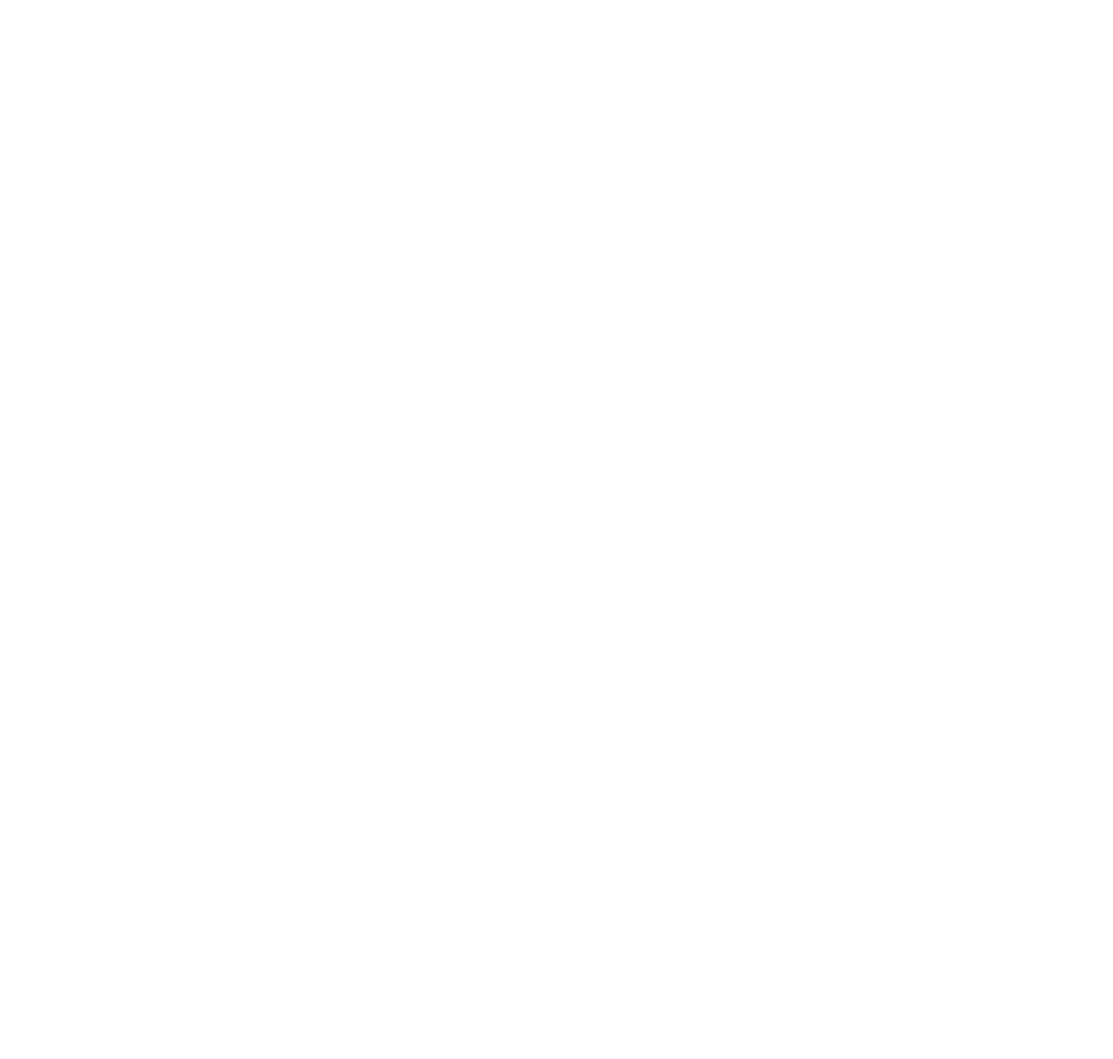
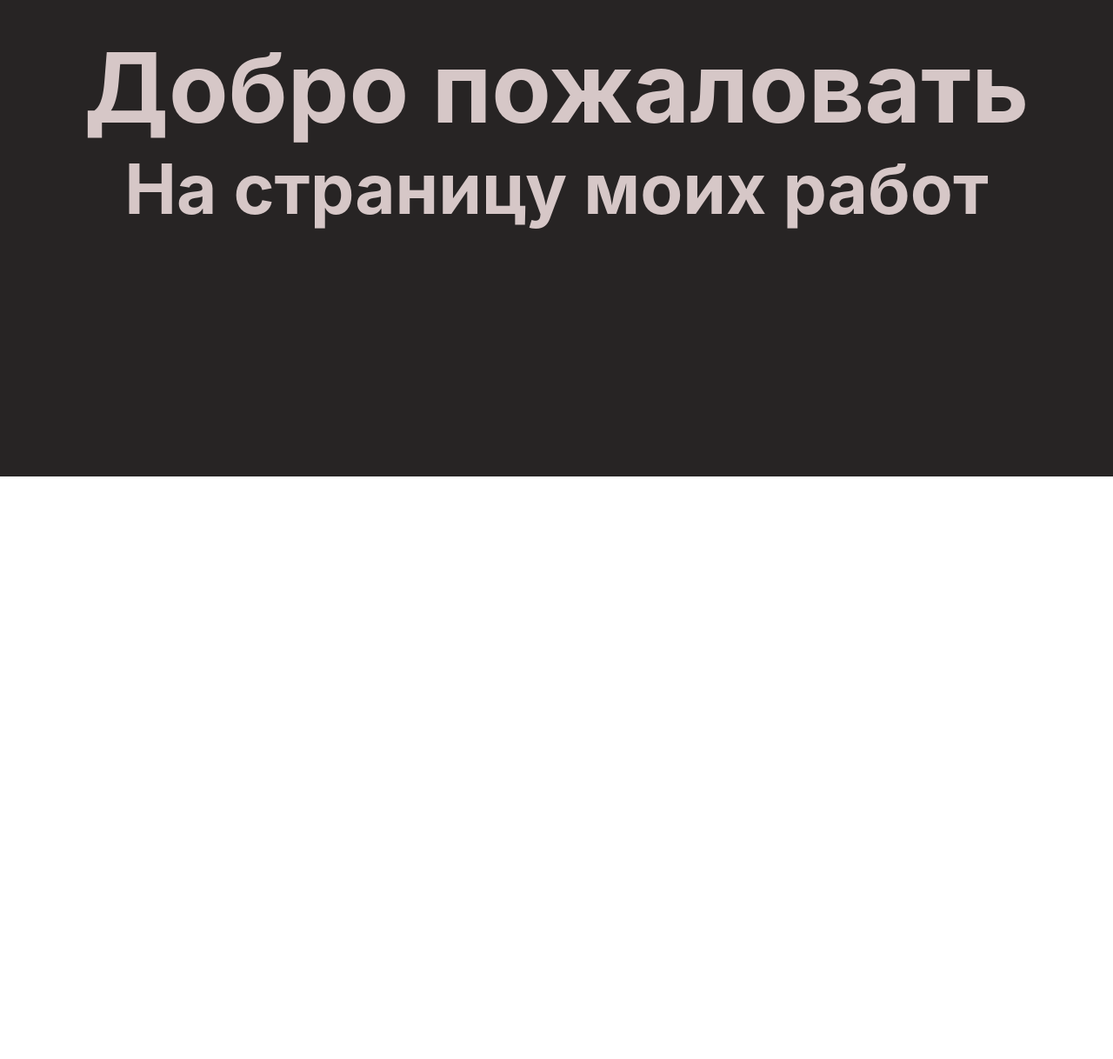
Before and after one commit to Evgenii-Buslaev/PortfolioSiteReact, a React (Create React App) app: page / in a window 1280 px wide. Shown: the part 252-1470 px from the top of the page at 87% size. Before the commit the page ends 800 px from the top, so only its background shows below. Built offline with nearby package versions, Linux system fonts and the light colour scheme.

Commit message:
Creating main components

```diff
--- a/src/App.css
+++ b/src/App.css
@@ -1,38 +1,8 @@
+* {
+  margin: 0;
+  padding: 0;
+}
+
 .App {
   text-align: center;
 }
-
-.App-logo {
-  height: 40vmin;
-  pointer-events: none;
-}
-
-@media (prefers-reduced-motion: no-preference) {
-  .App-logo {
-    animation: App-logo-spin infinite 20s linear;
-  }
-}
-
-.App-header {
-  background-color: #282c34;
-  min-height: 100vh;
-  display: flex;
-  flex-direction: column;
-  align-items: center;
-  justify-content: center;
-  font-size: calc(10px + 2vmin);
-  color: white;
-}
-
-.App-link {
-  color: #61dafb;
-}
-
-@keyframes App-logo-spin {
-  from {
-    transform: rotate(0deg);
-  }
-  to {
-    transform: rotate(360deg);
-  }
-}
--- a/src/App.js
+++ b/src/App.js
@@ -1,7 +1,18 @@
+import AppSection from "./components/AppSection";
+import Greeting from "./components/Greeting";
 import "./App.css";
 
 function App() {
-  return <div className="App"></div>;
+  return (
+    <div className="App">
+      <AppSection name="greeting">
+        <Greeting />
+      </AppSection>
+      <AppSection name="about" />
+      <AppSection name="portfolio" />
+      <AppSection name="contacts" />
+    </div>
+  );
 }
 
 export default App;
--- /dev/null
+++ b/src/components/AppSection.jsx
@@ -0,0 +1,14 @@
+import styles from "../css/AppSection.module.css";
+
+function AppSection({ name, children }) {
+  let contStyles;
+
+  if (name === "greeting") contStyles = styles.greeting;
+  if (name === "about") contStyles = styles.about;
+  if (name === "portfolio") contStyles = styles.portfolio;
+  if (name === "contacts") contStyles = styles.contacts;
+
+  return <section className={contStyles}>{children}</section>;
+}
+
+export default AppSection;
--- /dev/null
+++ b/src/components/Greeting.jsx
@@ -0,0 +1,12 @@
+import styles from "../css/Greeting.module.css";
+
+function Greeting() {
+  return (
+    <div className={styles.greetingCont}>
+      <h1>Добро пожаловать</h1>
+      <h2>На страницу моих работ</h2>
+    </div>
+  );
+}
+
+export default Greeting;
--- /dev/null
+++ b/src/css/AppSection.module.css
@@ -0,0 +1,24 @@
+.greeting {
+  width: 100vw;
+  height: 100vh;
+  background-color: rgb(39, 36, 36);
+  color: #d6c7c7;
+}
+
+.about {
+  width: 100vw;
+  height: 100vh;
+  background-color: white;
+}
+
+.portfolio {
+  width: 100vw;
+  height: 100vh;
+  background-color: black;
+}
+
+.contacts {
+  width: 100vw;
+  height: 100vh;
+  background-color: white;
+}
--- /dev/null
+++ b/src/css/Greeting.module.css
@@ -0,0 +1,18 @@
+.greetingCont {
+  display: flex;
+  flex-direction: column;
+  justify-content: center;
+  align-items: center;
+  width: 100%;
+  height: 100%;
+}
+
+.greetingCont h1 {
+  font-size: 7rem;
+  margin: 0;
+}
+
+.greetingCont h2 {
+  font-size: 5rem;
+  margin: 0;
+}
--- /dev/null
+++ b/src/css/reset.css
@@ -0,0 +1,45 @@
+html {
+  box-sizing: border-box;
+  font-size: 16px;
+}
+
+*,
+*:before,
+*:after {
+  box-sizing: inherit;
+  -ms-text-size-adjust: 100%;
+  -moz-text-size-adjust: 100%;
+  -webkit-text-size-adjust: 100%;
+  color: #001;
+}
+
+input,
+textarea,
+select {
+  -webkit-appearance: none;
+}
+
+body,
+h1,
+h2,
+h3,
+h4,
+h5,
+h6,
+p,
+ol,
+ul {
+  margin: 0;
+  padding: 0;
+  font-weight: normal;
+}
+
+ol,
+ul {
+  list-style: none;
+}
+
+img {
+  max-width: 100%;
+  height: auto;
+}
```
